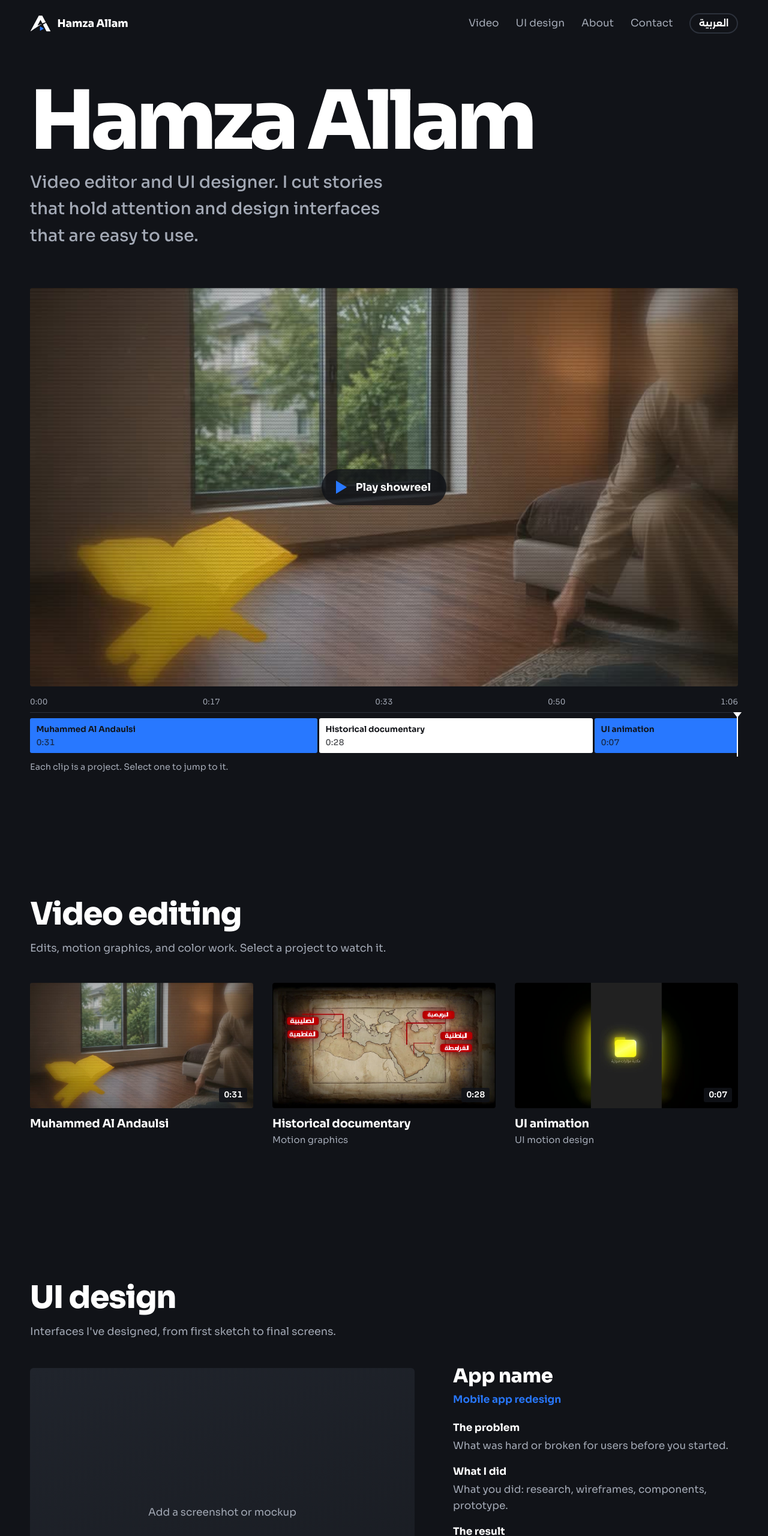
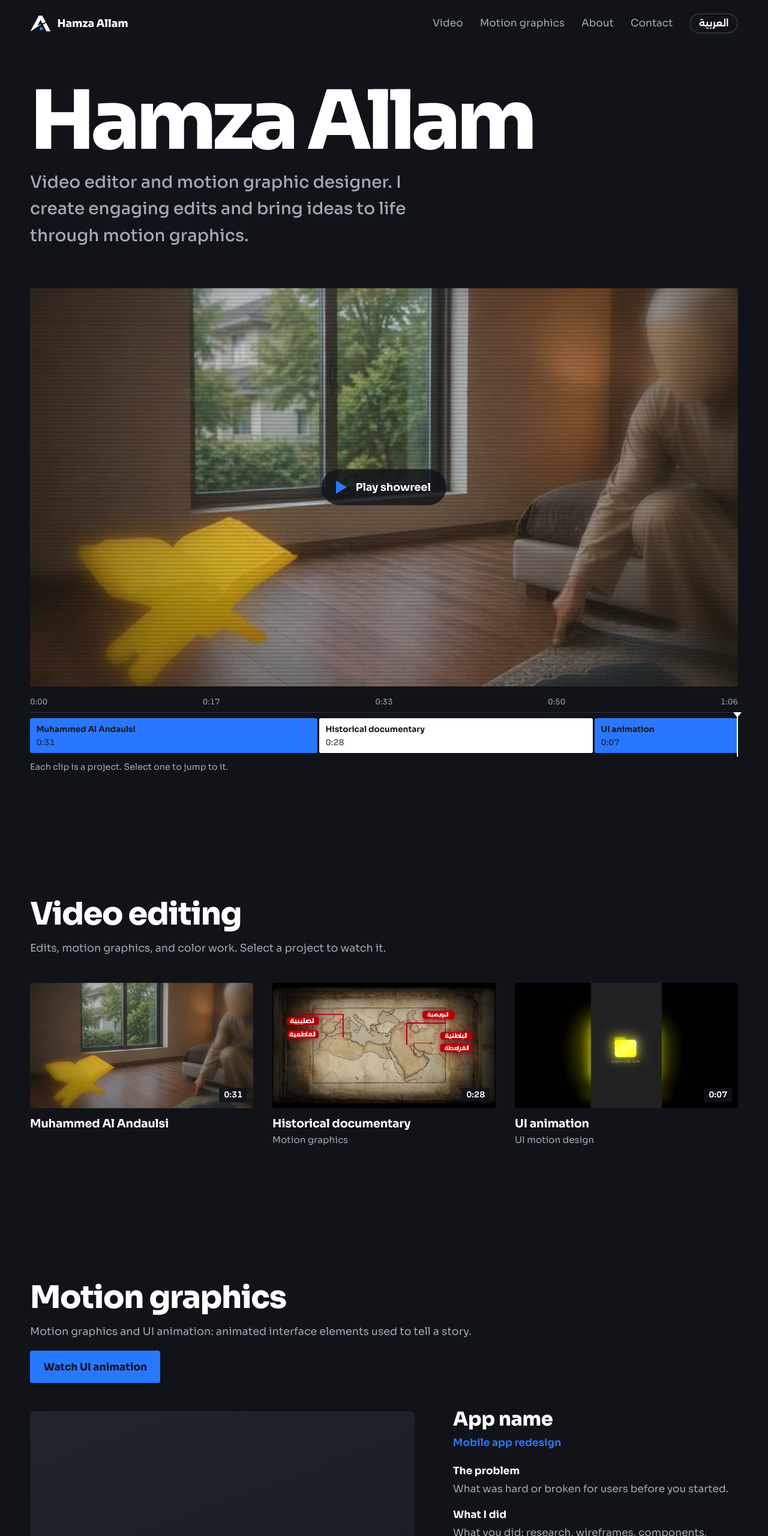
Before and after one commit to allamstudiosv/portfolio, a plain HTML site: page public/index.html in a window 1280 px wide. Shown: the top 2560 px of the page at 60% size. Drawn offline with Linux system fonts and the light colour scheme.

Commit message:
Clarify motion graphics services: public/index.html

```diff
--- a/public/index.html
+++ b/public/index.html
@@ -3,8 +3,8 @@
 <head>
 <meta charset="utf-8">
 <meta name="viewport" content="width=device-width, initial-scale=1">
-<title>Hamza Allam | Video Editor &amp; UI Designer</title>
-<meta name="description" content="Portfolio of Hamza Allam: video editing and UI design projects.">
+<title>Hamza Allam | Video Editor &amp; Motion Graphic Designer</title>
+<meta name="description" content="Portfolio of Hamza Allam: video editing and motion graphics, including UI animation.">
 <link rel="icon" href="/favicon.svg" type="image/svg+xml">
 <link rel="icon" href="/favicon-32.png" sizes="32x32" type="image/png">
 <link rel="apple-touch-icon" href="/apple-touch-icon.png">
@@ -23,7 +23,7 @@
     <div class="nav-end">
       <ul>
         <li><a href="#video">Video</a></li>
-        <li><a href="#ui">UI design</a></li>
+        <li><a href="#ui">Motion graphics</a></li>
         <li><a href="#about">About</a></li>
         <li><a href="#contact">Contact</a></li>
       </ul>
@@ -36,7 +36,7 @@
   <div class="wrap hero">
     <!-- EDIT: your name and one-line description -->
     <h1>Hamza Allam</h1>
-    <p class="role">Video editor and UI designer. I cut stories that hold attention and design interfaces that are easy to use.</p>
+    <p class="role">Video editor and motion graphic designer. I create engaging edits and bring ideas to life through motion graphics.</p>
 
     <div class="reel" id="reel"></div>
 
@@ -57,8 +57,9 @@
 
   <section id="ui">
     <div class="wrap">
-      <h2>UI design</h2>
-      <p class="intro">Interfaces I've designed, from first sketch to final screens.</p>
+      <h2>Motion graphics</h2>
+      <p class="intro">Motion graphics and UI animation: animated interface elements used to tell a story.</p>
+      <p><a class="btn" href="#video-2">Watch UI animation</a></p>
       <div class="cases" id="cases"></div>
     </div>
   </section>
@@ -70,7 +71,6 @@
       <div class="tools">
         <div><h3>Editing</h3><p>Adobe Premiere Pro, DaVinci Resolve, CapCut</p></div>
         <div><h3>Motion and color</h3><p>After Effects, DaVinci Resolve color page</p></div>
-        <div><h3>UI and prototyping</h3><p>Figma, Adobe XD, design systems, wireframing</p></div>
         <div><h3>Also</h3><p>Photoshop, Illustrator, HTML and CSS</p></div>
       </div>
     </div>
@@ -86,8 +86,8 @@
       </div>
       <div>
         <!-- EDIT: write this in your own voice -->
-        <p>I'm Hamza, a <span class="ph">student / freelancer based in your city</span>. I edit videos for <span class="ph">YouTube creators, brands, events</span> and design interfaces for <span class="ph">web and mobile apps</span>.</p>
-        <p>Editing and UI design are the same job in different forms: deciding what someone sees, in what order, and cutting everything that gets in the way.</p>
+        <p>I'm Hamza Allam, a video editor and motion graphic designer. My work combines video editing with motion graphics, including UI animation.</p>
+        <p>I use pacing, visual storytelling, and animation to turn ideas into clear, engaging videos.</p>
         <p><a class="btn" href="/resume.pdf">Download resume</a></p>
       </div>
     </div>
@@ -135,7 +135,7 @@
     <div class="wrap split">
       <div>
         <h2>Contact</h2>
-        <p class="intro">Have a video to cut or an app to design? Send me a message.</p>
+        <p class="intro">Have a video to edit or a motion graphics project in mind? Send me a message.</p>
         <!-- EDIT: your real links -->
         <ul class="contact-links">
           <li><a href="mailto:allamstudiosv@gmail.com">allamstudiosv@gmail.com</a></li>
```
